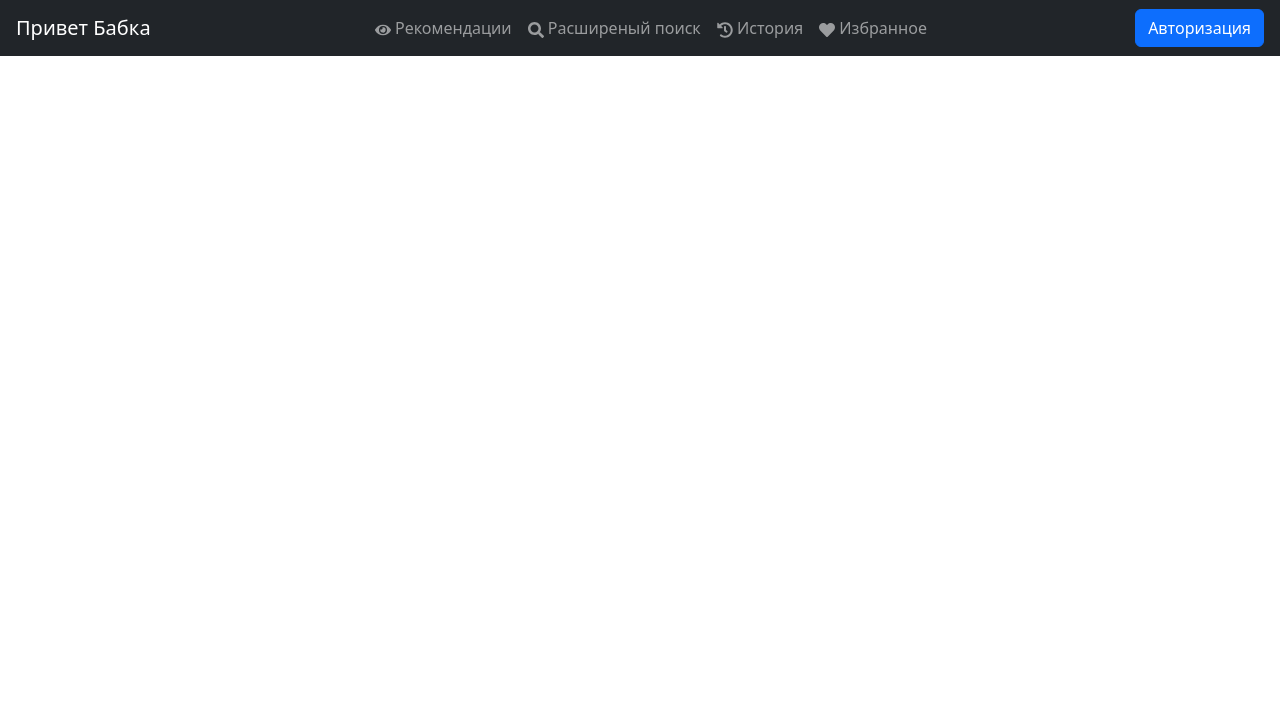
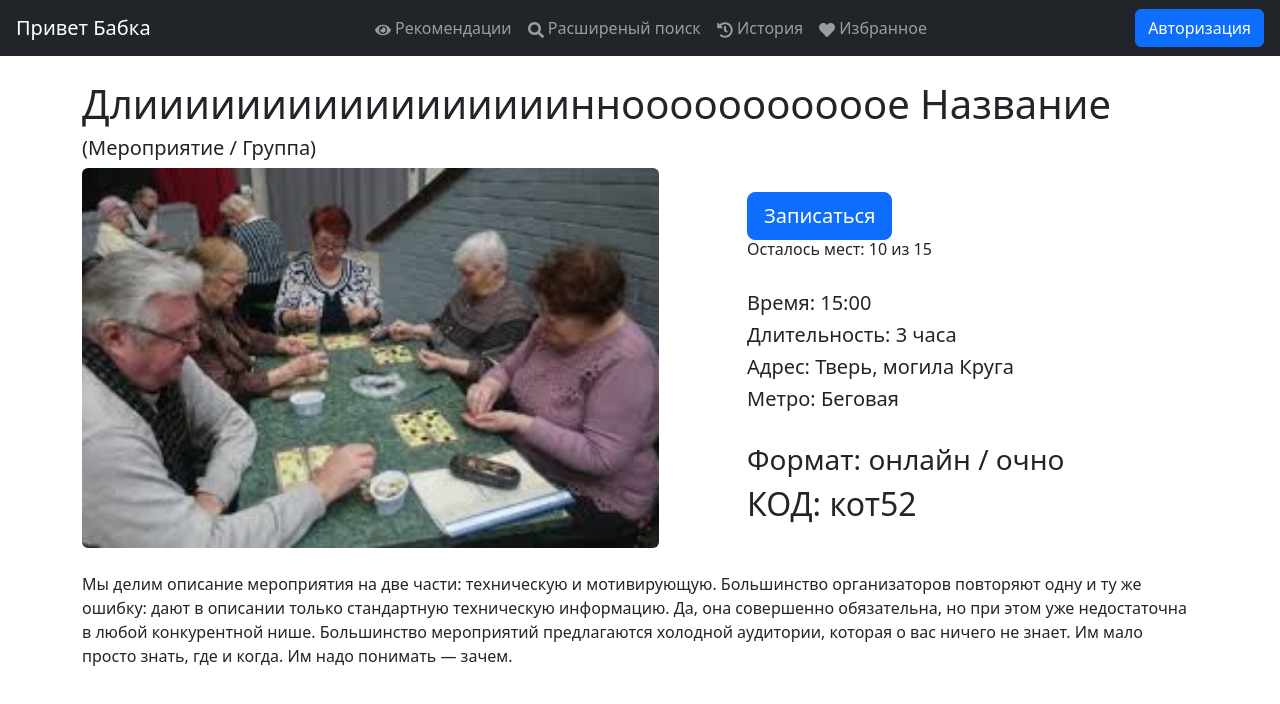
Before and after one commit to fitagdinov/MIRA, a React (Create React App) app in the folder front/: page /test_event in a window 1280 px wide. Shown: the top 704 px of the page. Built offline with nearby package versions, Linux system fonts and the light colour scheme.

Commit message:
event page

```diff
--- a/front/src/components/AppRouter.js
+++ b/front/src/components/AppRouter.js
@@ -6,6 +6,7 @@ import OprosSecond from "../pages/OprosSecond"
 import OprosThird from "../pages/OprosThird"
 import User from "../pages/User"
 import {Routes, Route} from 'react-router-dom'
+import Event from "../pages/Event";
 // import { HOME_ROUTE, OPROS_FIRST_ROUTE, OPROS_SECOND_ROUTE, OPROS_THIRD_ROUTE, USER_ROUTE } from "../utils/consts"
 
 const AppRouter = observer(() => {
@@ -17,6 +18,7 @@ const AppRouter = observer(() => {
             <Route path="/opros/1" element={<Opros />}/>
             <Route path="/opros/2" element={<OprosSecond />}/>
             <Route path="/opros/3" element={<OprosThird />}/>
+            <Route path="/test_event" element={<Event />}/>
         </Routes>
     );
 });
--- /dev/null
+++ b/front/src/components/EventData.js
@@ -0,0 +1,49 @@
+import {Button, Col, Container, Image, Row} from "react-bootstrap";
+import babka from '../image/images.jpeg';
+
+const EventData = () => {
+    return (
+    <Container>
+        <br/>
+        <h1> Длиииииииииииииииииннооооооооооое Название </h1>
+        <h5> (Мероприятие / Группа) </h5>
+
+        <Row>
+            <Col md={7}>
+                <Image width={'90%'} src={babka} fluid={true} className="rounded" alt="image" />
+            </Col>
+            <Col>
+                {/* TODO: сделать кнопку, зависящей от количества мест и статуса записи */}
+
+                <br/>
+                <Button size={"lg"}>Записаться</Button>
+                <h6>Осталось мест: 10 из 15</h6>
+                <br/>
+
+                <h5>Время: 15:00
+                </h5>
+                <h5>Длительность: 3 часа</h5>
+                <h5> Адрес: Тверь, могила Круга</h5>
+                <h5> Метро: Беговая</h5>
+
+                <br/>
+                <h3>Формат: онлайн / очно </h3>
+                <h2>КОД: кот52 </h2>
+
+            </Col>
+        </Row>
+
+        <br/>
+        <a>
+            Мы делим описание мероприятия на две части: техническую и мотивирующую.
+            Большинство организаторов повторяют одну и ту же ошибку: дают в описании только
+            стандартную техническую информацию. Да, она совершенно обязательна, но при этом уже
+            недостаточна в любой конкурентной нише. Большинство мероприятий предлагаются
+            холодной аудитории, которая о вас ничего не знает. Им мало просто знать, где и когда.
+            Им надо понимать — зачем.
+        </a>
+    </Container>
+    );
+};
+
+export default EventData;
--- a/front/src/components/RecomendationCard.js
+++ b/front/src/components/RecomendationCard.js
@@ -1,9 +1,10 @@
-import React from 'react';
+import React, { useState } from "react";
 import {Card, Button} from 'react-bootstrap';
 import Nav from 'react-bootstrap/Nav';
 import '../styles/Opros.css';
 
 export default class RecomendationCard extends React.Component {
+
     render() {
         return (
             <Card style={{width: "17rem", margin: "5px"}}>
--- /dev/null
+++ b/front/src/pages/Event.js
@@ -0,0 +1,11 @@
+import React from 'react';
+import EventData from "../components/EventData";
+
+const Event = () => {
+
+    return (
+        <EventData/>
+    );
+};
+
+export default Event;
--- a/front/src/pages/User.js
+++ b/front/src/pages/User.js
@@ -4,6 +4,7 @@ import {Container, Row, Form, CardGroup, InputGroup, Button} from 'react-bootstr
 import RecomendationCard from "../components/RecomendationCard";
 import "../styles/Opros.css"
 import {FaSearch} from "react-icons/fa";
+import {TEST_EVENT} from "../utils/consts";
 
 const User = () => {
 
@@ -31,18 +32,18 @@ const User = () => {
                             <RecomendationCard title={'первое мероприятие'}
                                                description={'описание'}
                                                image={babka}
-                                               href={'#'}
+                                               link={TEST_EVENT}
                             />
                             <RecomendationCard title={'второе мероприятие'}
                                                description={'описание'}
                                                image={babka}
-                                               href={'#'}
+                                               link={'#'}
                             />
 
                             <RecomendationCard title={'третье мероприятие'}
                                                description={'описание'}
                                                image={babka}
-                                               href={'#'}
+                                               link={'#'}
                             />
                         </CardGroup>
                     <hr className={'mt-4'} width="100%" size="2" color="#ff0000" />
@@ -51,18 +52,18 @@ const User = () => {
                         <RecomendationCard title={'первое мероприятие'}
                                            description={'описание'}
                                            image={babka}
-                                           href={'#'}
+                                           link={'#'}
                         />
                         <RecomendationCard title={'второе мероприятие'}
                                            description={'описание'}
                                            image={babka}
-                                           href={'#'}
+                                           link={'#'}
                         />
 
                         <RecomendationCard title={'третье мероприятие'}
                                            description={'описание'}
                                            image={babka}
-                                           href={'#'}
+                                           link={'#'}
                         />
                         </CardGroup>
                     <hr className={'mt-4'} width="100%" size="2" color="#ff0000" />
@@ -71,18 +72,18 @@ const User = () => {
                             <RecomendationCard title={'первое мероприятие'}
                                                description={'описание'}
                                                image={babka}
-                                               href={'#'}
+                                               link={'#'}
                             />
                             <RecomendationCard title={'второе мероприятие'}
                                                description={'описание'}
                                                image={babka}
-                                               href={'#'}
+                                               link={'#'}
                             />
 
                             <RecomendationCard title={'третье мероприятие'}
                                                description={'описание'}
                                                image={babka}
-                                               href={'#'}
+                                               link={'#'}
                             />
                         </CardGroup>
                 </Row>
--- a/front/src/utils/consts.js
+++ b/front/src/utils/consts.js
@@ -3,3 +3,4 @@ export const USER_ROUTE = '/user'
 export const OPROS_FIRST_ROUTE = '/opros/1'
 export const OPROS_SECOND_ROUTE = '/opros/2'
 export const OPROS_THIRD_ROUTE = '/opros/3'
+export const TEST_EVENT = '/test_event'
```
Also changed, not shown: front/src/routes.js (+6 -1 lines).
